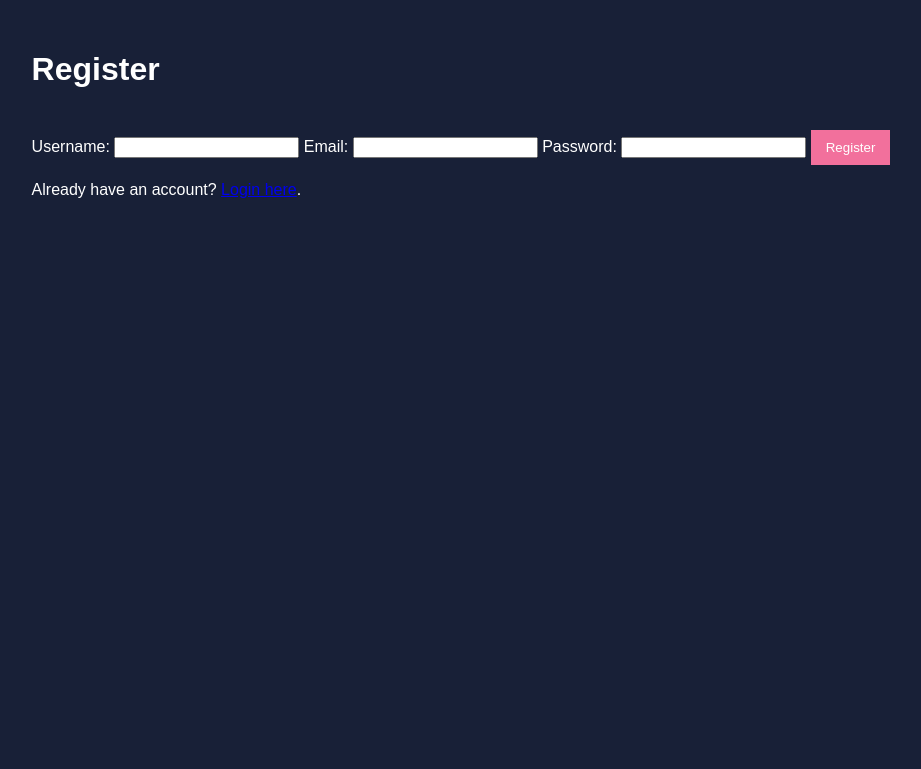
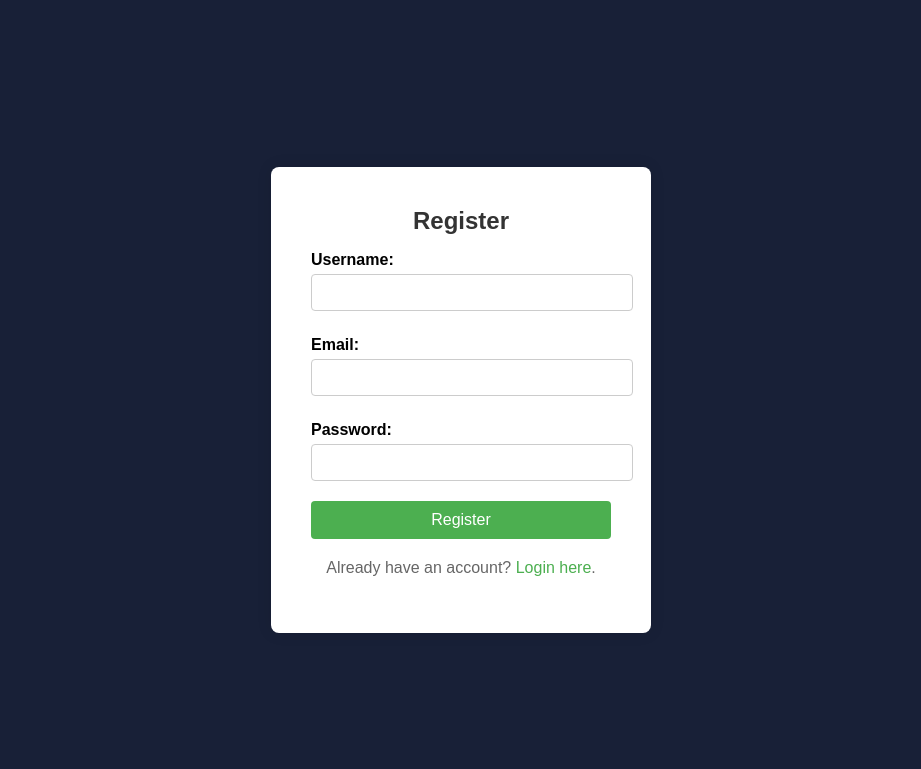
Before and after one commit to gsaiganesh283/makeit-interview-portal, a PHP site: page /register.php in a window 1280 px wide. Shown: the top 769 px of the page, without its empty margins (179-1100 px from the left). Run offline with PHP 8.4, Linux system fonts and the light colour scheme.

Commit message:
Created styling for register.php

```diff
--- a/client/register.php
+++ b/client/register.php
@@ -5,8 +5,82 @@
     <meta charset="UTF-8">
     <meta name="viewport" content="width=device-width, initial-scale=1.0">
     <title>Register</title>
-    <link rel="stylesheet" href="styles.css"> <!-- Linking to the external CSS file -->
+    <!-- Linking to the external CSS file -->
 </head>
+<style>
+    body {
+    font-family: Arial, sans-serif;
+    display: flex;
+    justify-content: center;
+    align-items: center;
+    height: 100vh;
+    margin: 0;
+    background-color: #182037;
+}
+
+.container {
+    background-color: #fff;
+    border-radius: 8px;
+    box-shadow: 0 0 15px rgba(0, 0, 0, 0.1);
+    padding: 40px;
+    width: 300px;
+    text-align: center;
+}
+
+h1 {
+    margin-top: 0;
+    font-size: 24px;
+    color: #333;
+}
+
+label {
+    display: block;
+    margin: 15px 0 5px;
+    font-weight: bold;
+    text-align: left;
+}
+
+input[type="text"],
+input[type="email"],
+input[type="password"] {
+    width: 100%;
+    padding: 10px;
+    margin-bottom: 10px;
+    border: 1px solid #ccc;
+    border-radius: 4px;
+}
+
+button {
+    background-color: #4CAF50;
+    color: white;
+    padding: 10px 15px;
+    border: none;
+    border-radius: 4px;
+    cursor: pointer;
+    width: 100%;
+    font-size: 16px;
+    margin-top: 10px;
+}
+
+button:hover {
+    background-color: #45a049;
+}
+
+p {
+    margin-top: 20px;
+    color: #666;
+}
+
+a {
+    color: #4CAF50;
+    text-decoration: none;
+}
+
+a:hover {
+    text-decoration: underline;
+}
+
+</style>
 
 <body>
     <div class="container">
```
